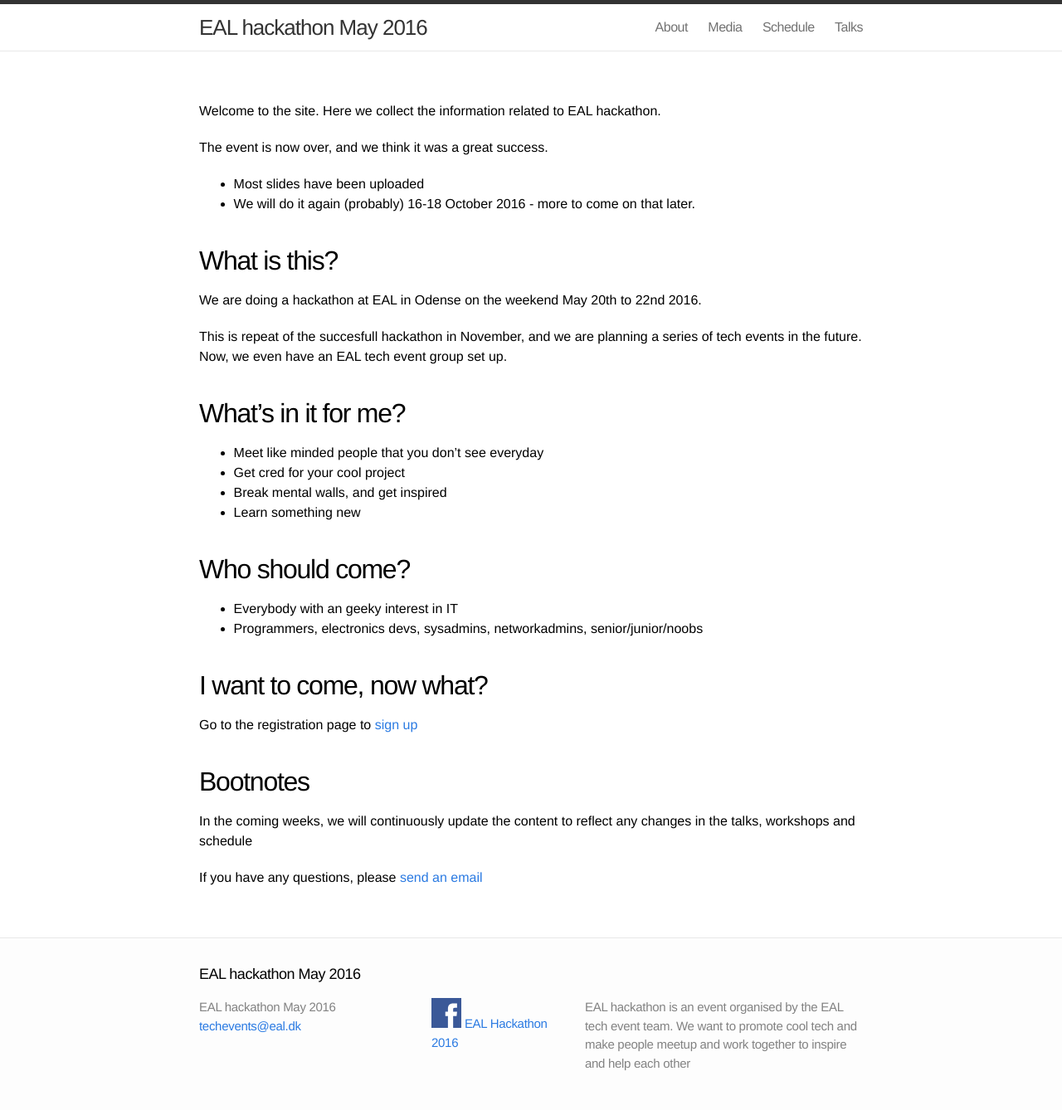
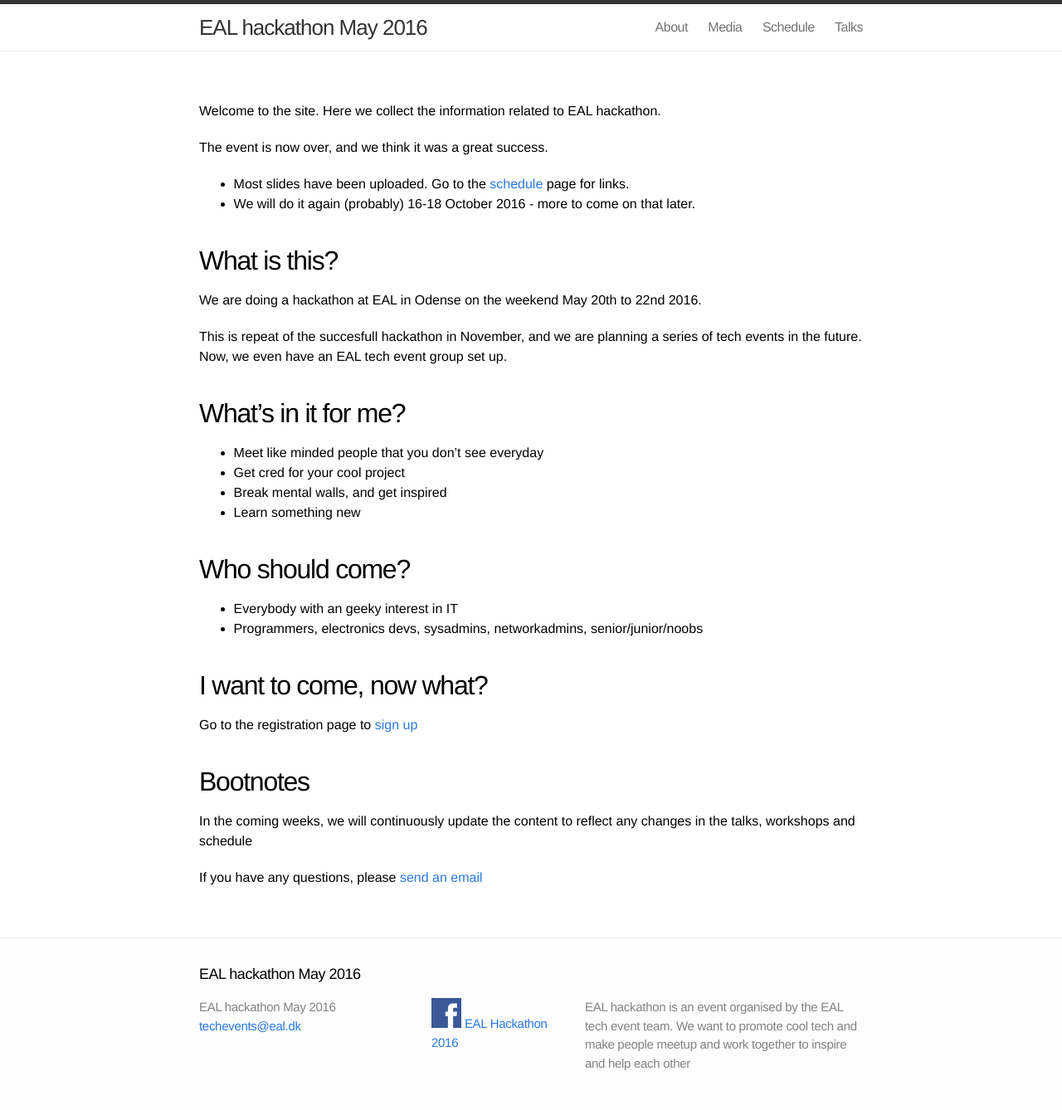
Before and after one commit to valberg/ealtechevents, a Jekyll site: the page built from index.md, in a window 1280 px wide. Shown: the whole page at 83% size. Built offline with Jekyll 4.4.1, drawn with Linux system fonts in a browser that asks for light colours.

Commit message:
Update index.md

```diff
--- a/index.md
+++ b/index.md
@@ -7,7 +7,7 @@ Welcome to the site. Here we collect the information related to EAL hackathon.
 
 The event is now over, and we think it was a great success.
 
-* Most slides have been uploaded
+* Most slides have been uploaded. Go to the [schedule](schedule/) page for links.
 * We will do it again (probably) 16-18 October 2016 - more to come on that later.
 
 
```
